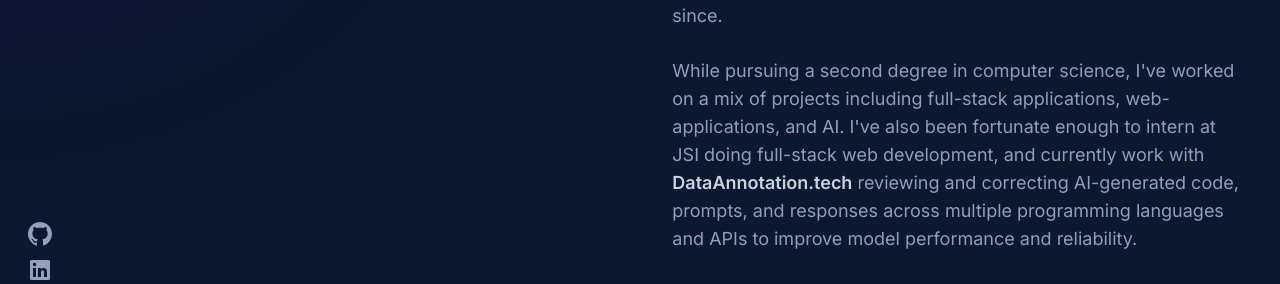
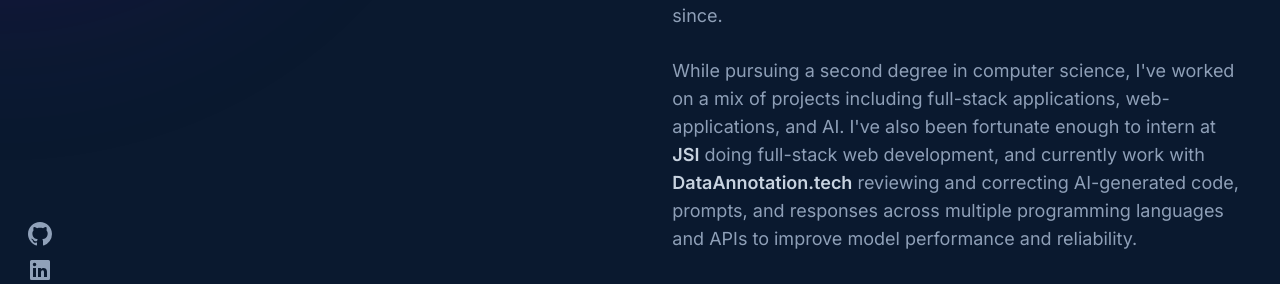
Before and after one commit to c0athanger/coat-portfolio, a Next.js app: page / in a window 1280 px wide. Shown: the part 342-626 px from the top of the page. Built offline with nearby package versions, Linux system fonts and the light colour scheme.

Commit message:
Readded link

```diff
--- a/app/components/about.tsx
+++ b/app/components/about.tsx
@@ -18,7 +18,7 @@ const About = ({ id = '', delay = 0 }: AboutProps) => {
 					transition={{ duration: 0.5, delay: delay + 0.4 }}>
 					<p>Hello, thanks for taking the time to check my site out! I&apos;m a software engineer with a background in biochemistry and bioinformatics. I transitioned into tech after realizing I was more interested in building the tools behind scientific research than running the experiments themselves. That shift led me to pursue a second degree in computer science, and I haven&apos;t looked back since.</p>
 					<div style={{ height: '1.5em' }}></div>
-					<p>While pursuing a second degree in computer science, I&apos;ve worked on a mix of projects including full-stack applications, web-applications, and AI. I&apos;ve also been fortunate enough to intern at JSI doing full-stack web development, and currently work with <a href="https://dataannotation.tech" target="_blank" rel="noopener noreferrer" className="font-semibold text-slate-300 hover:text-teal-300">DataAnnotation.tech</a> reviewing and correcting AI-generated code, prompts, and responses across multiple programming languages and APIs to improve model performance and reliability.</p>
+					<p>While pursuing a second degree in computer science, I've worked on a mix of projects including full-stack applications, web-applications, and AI. I've also been fortunate enough to intern at <a href="https://www.jsitelecom.com/" target="_blank" rel="noopener noreferrer" className="font-semibold text-slate-300 hover:text-teal-300">JSI</a> doing full-stack web development, and currently work with <a href="https://dataannotation.tech" target="_blank" rel="noopener noreferrer" className="font-semibold text-slate-300 hover:text-teal-300">DataAnnotation.tech</a> reviewing and correcting AI-generated code, prompts, and responses across multiple programming languages and APIs to improve model performance and reliability.</p>
 					<div style={{ height: '1.5em' }}></div>
 					<p>In my spare time, you&rsquo;ll find me getting outplayed in blitz on <a href="https://www.chess.com/member/coathanger6" target="_blank" rel="noopener noreferrer" className="font-semibold text-slate-300 hover:text-teal-300">Chess.com</a> or working on chess puzzles. Chess helps me think more strategically: not just on the board, but also in code.</p>
 
```
